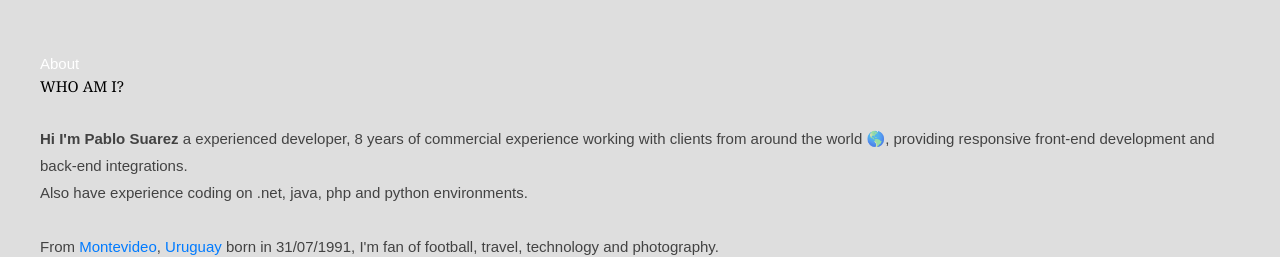
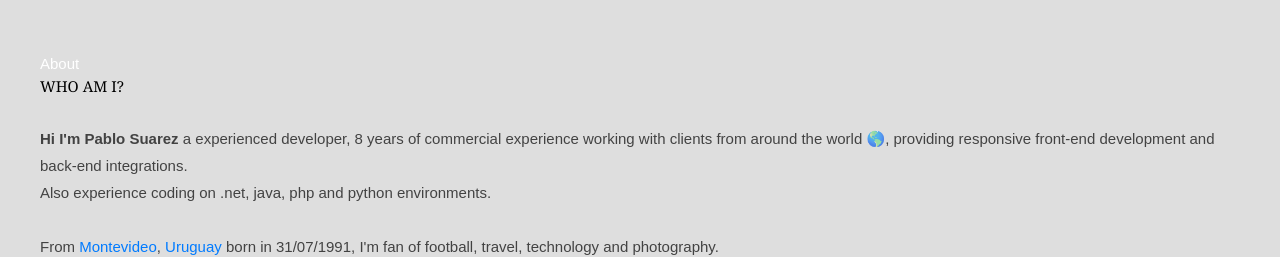
Before and after one commit to PabloSuarez/my-website.io, a React (Create React App) app: page / in a window 1280 px wide. Shown: the part 1600-1857 px from the top of the page. Built offline with nearby package versions, Linux system fonts and the light colour scheme.

Commit message:
fix typo

```diff
--- a/src/components/WhoAmI.js
+++ b/src/components/WhoAmI.js
@@ -15,7 +15,7 @@ const WhoAmI = (props) => {
               experience working with clients from around the world 🌎,
               providing responsive front-end development and back-end integrations.
               <br/>
-              Also have experience coding on .net, java, php and python environments.
+              Also experience coding on .net, java, php and python environments.
             </p>
 
             <br/>
```
